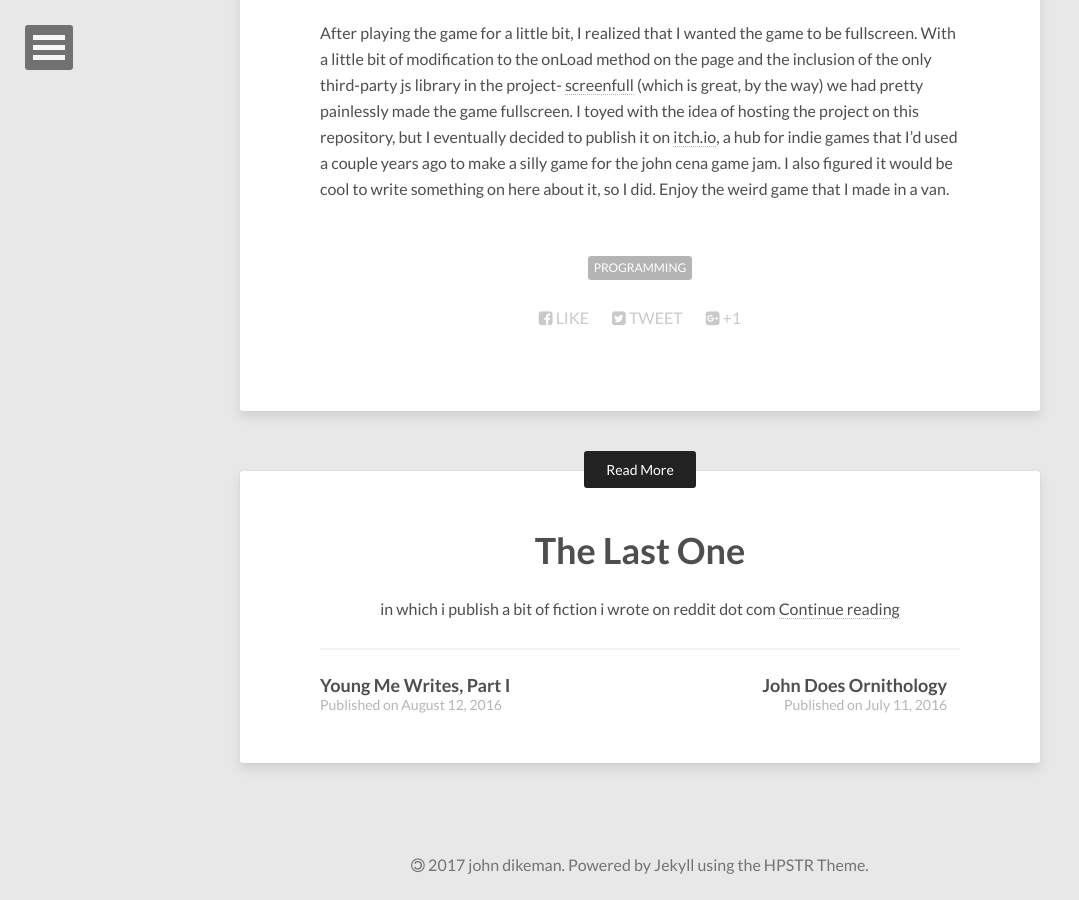
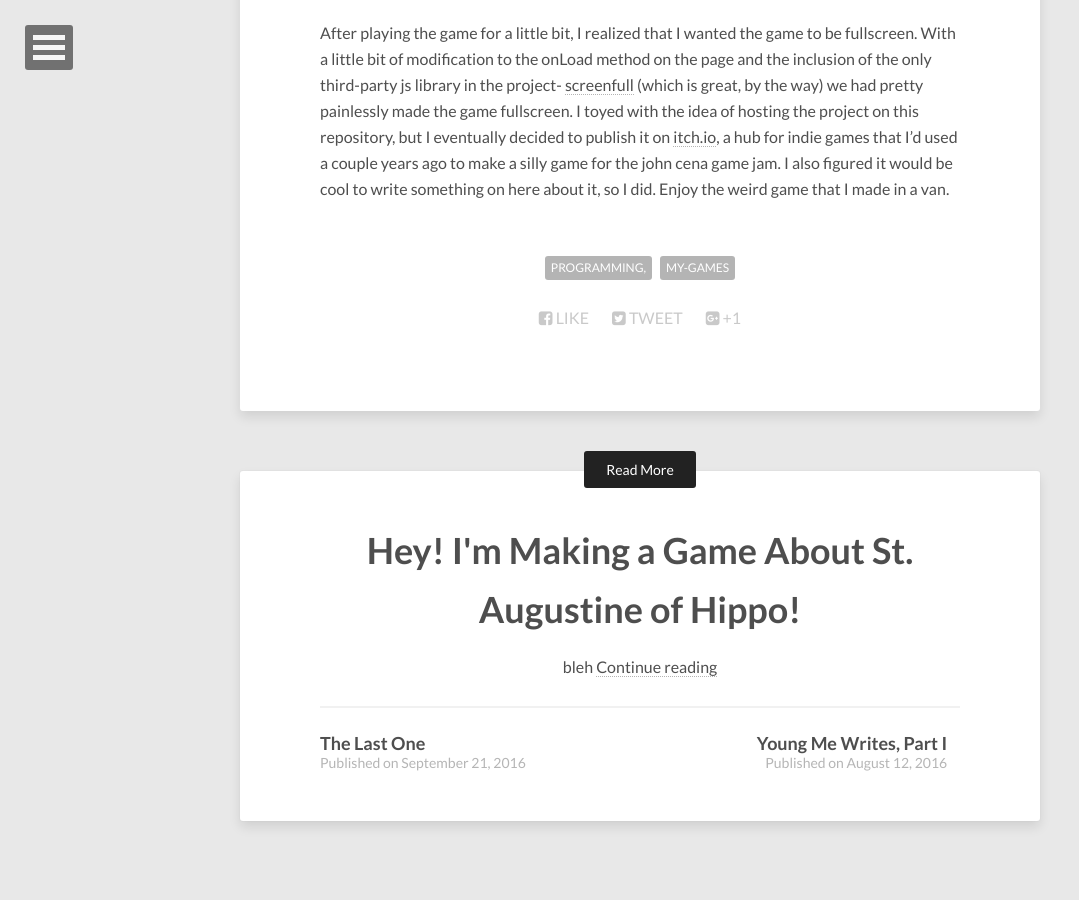
Before and after one commit to johndikeman/microwaveabletoaster.github.io, a Jekyll site: the page built from _posts/2016-8-8-i-made-a-game.md, in a window 1280 px wide and 900 px high, scrolled down 2116 px. Shown: the whole window, without its empty margins (0-1079 px from the left). Built offline with Jekyll 4.4.1, drawn with Linux system fonts in a browser that asks for light colours; nearby versions of some CDN libraries; some of the changed lines change nothing that is shown.

Commit message:
added the augustine post

```diff
--- a/_posts/2016-8-8-i-made-a-game.md
+++ b/_posts/2016-8-8-i-made-a-game.md
@@ -1,7 +1,7 @@
 ---
 layout: post
 title: I Made A Game
-tags: programming
+tags: programming, my-games
 description: in which i talk about a game that i wrote & programmed
 image:
   feature: happysmolgoats.jpg
--- /dev/null
+++ b/_posts/2017-8-28-augustine-the-game.md
@@ -0,0 +1,18 @@
+---
+layout: post
+title: Hey! I'm Making a Game About St. Augustine of Hippo!
+tags: programming, my-games
+description: bleh
+image:
+  feature: augustine-card.png
+  thumb: augustine-market-thumb.png
+---
+
+_tl;dr: I'm making a game about St. Augustine of Hippo, releasing on itch.io in late September!_
+
+
+Today's the feast day of Saint Augustine of Hippo, one of the most influential Christian writers to ever live. After converting to Christianity, Augustine used his ridiculous intellect and rhetorical skill as a philosopher and defender of the church, up until today in 430 when he died. Augustine wrote a whole lot of stuff, and most of it has aged so well that it's still being used today.
+
+Three or so months ago, I got fixated on him and started writing a story about his bones and two rival orders of priests in 17th century Italy. It's based on true events, and hopefully will be a fun little experience.
+
+As of now, I'm hoping to have it finished and released for free on itch.io before the end of September. I'll be posting periodic updates on Twitter, so follow me there if you're into that.
```
Also changed, not shown: images/augustine-card.png (added), images/augustine-market-thumb.png (added).
